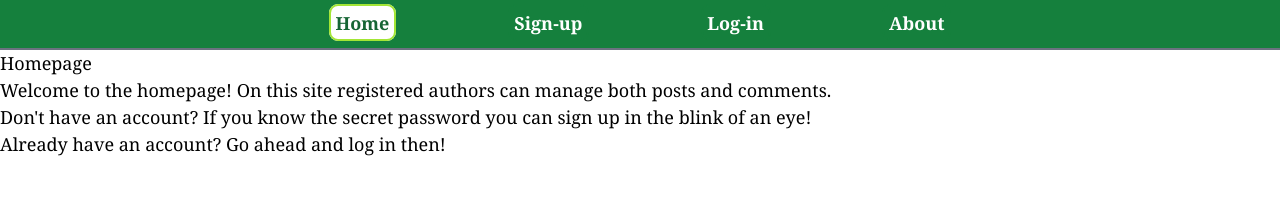
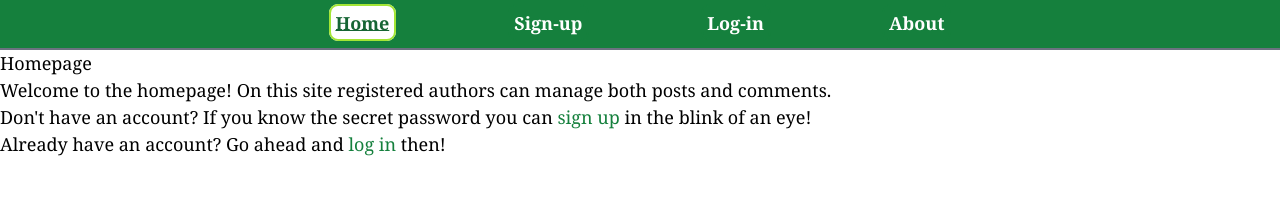
Before and after one commit to ValerioL94/blog-api-postgresql, a React (Vite) app in the folder blog-frontend-author/: page /home in a window 1280 px wide. In both pictures the pointer is over the link "Home". Shown: the top 206 px of the page. Built offline with nearby package versions, Linux system fonts and the light colour scheme.

Commit message:
add global styles

```diff
--- a/blog-frontend-author/src/index.css
+++ b/blog-frontend-author/src/index.css
@@ -6,8 +6,16 @@
   html,
   body {
     height: 100%;
-    margin: 0;
     font-size: 18px;
     font-family: Cambria, Cochin, Georgia, Times, 'Times New Roman', serif;
+    a {
+      text-decoration-line: none;
+      color: rgb(21 128 61);
+    }
+    a:hover,
+    a:focus {
+      outline: none;
+      text-decoration-line: underline;
+    }
   }
 }
```
